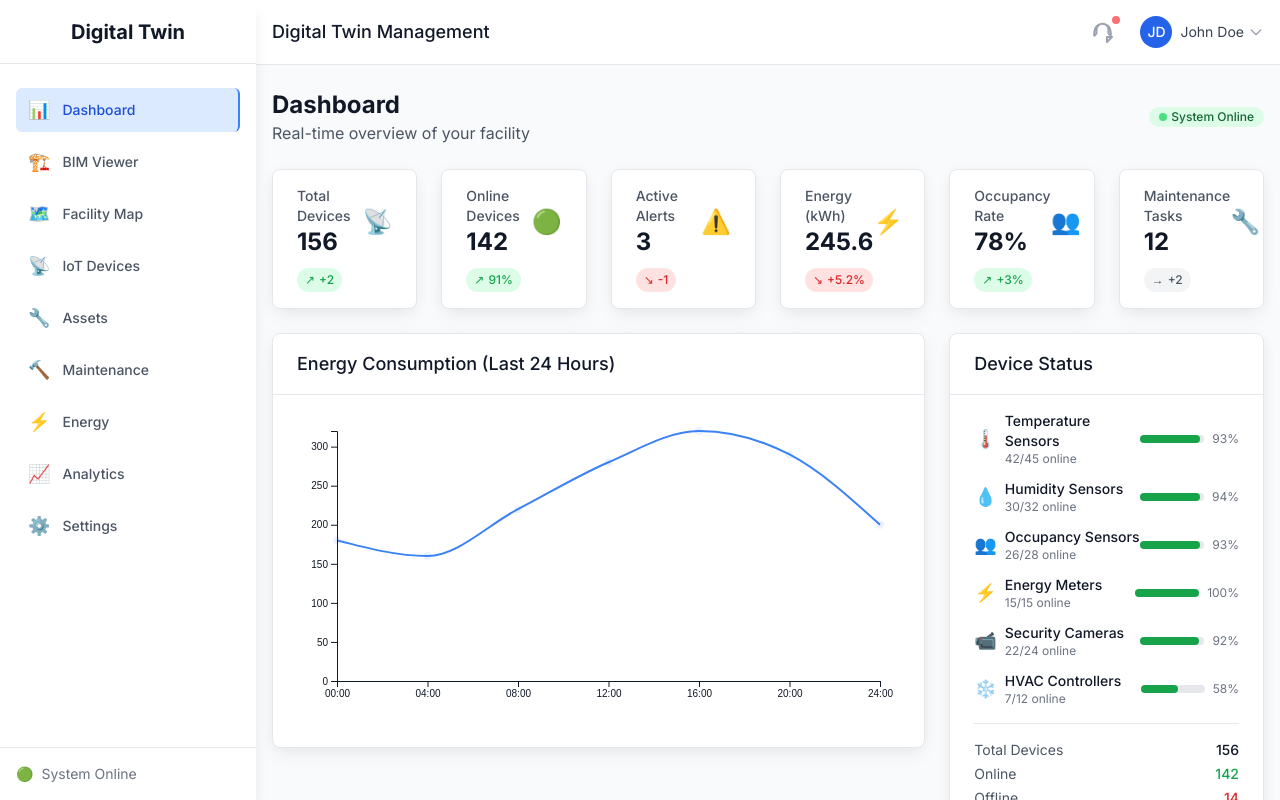
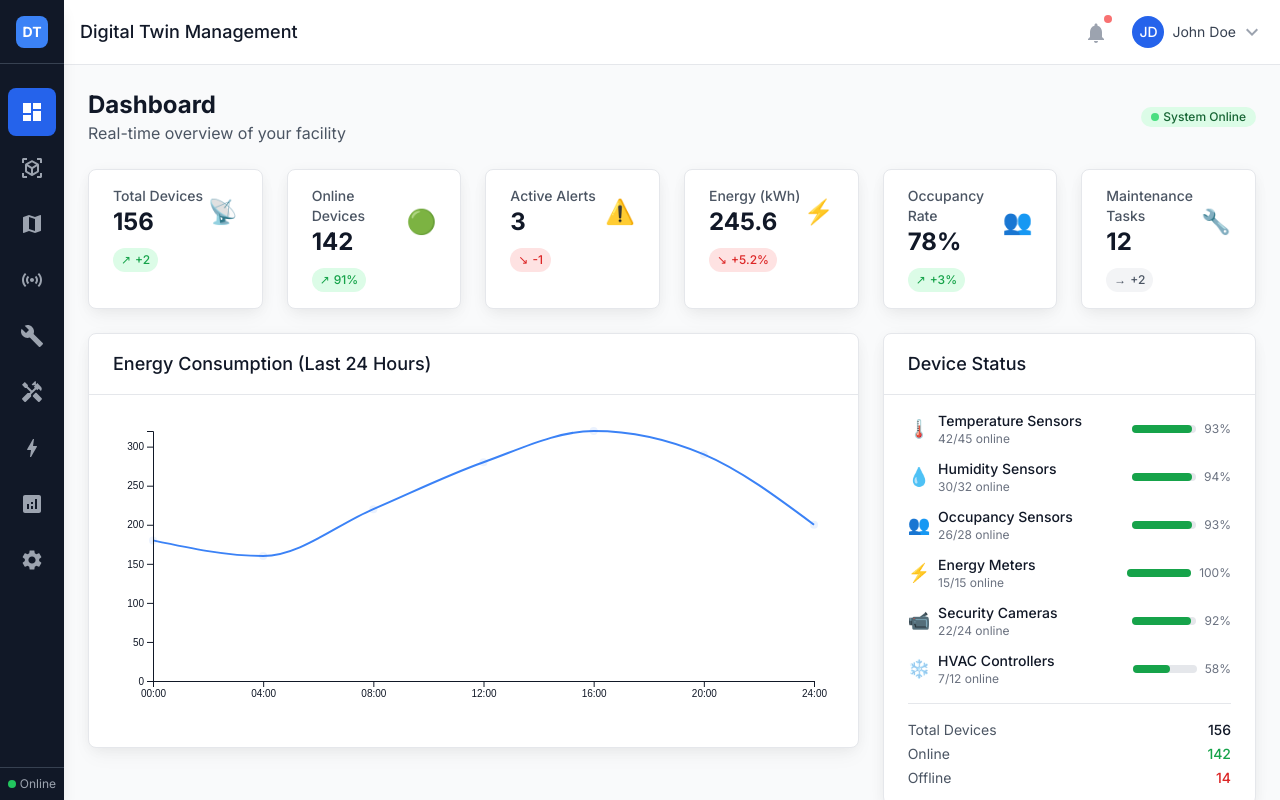
Before and after one commit to anmartincode/digital-twin-management, a React (Create React App) app in the folder frontend/: page / in a window 1280 px wide. Built offline with nearby package versions, Linux system fonts and the light colour scheme.

Commit message:
feat: integrate Material UI icons and fix compilation issues

```diff
--- a/frontend/package.json
+++ b/frontend/package.json
@@ -4,6 +4,10 @@
   "description": "Frontend for Digital Twin Management - Facility Management Integration",
   "private": true,
   "dependencies": {
+    "@emotion/react": "^11.14.0",
+    "@emotion/styled": "^11.14.1",
+    "@mui/icons-material": "^5.18.0",
+    "@mui/material": "^5.18.0",
     "@react-three/drei": "^9.99.0",
     "@react-three/fiber": "^8.15.0",
     "@types/d3": "^7.4.0",
--- a/frontend/src/components/Layout/Header.tsx
+++ b/frontend/src/components/Layout/Header.tsx
@@ -1,4 +1,7 @@
 import React, { useState } from 'react';
+import MenuIcon from '@mui/icons-material/Menu';
+import NotificationsIcon from '@mui/icons-material/Notifications';
+import KeyboardArrowDownIcon from '@mui/icons-material/KeyboardArrowDown';
 
 interface HeaderProps {
   onMenuClick: () => void;
@@ -18,9 +21,7 @@ const Header: React.FC<HeaderProps> = ({ onMenuClick }) => {
             onClick={onMenuClick}
             className="lg:hidden p-2 rounded-md text-gray-400 hover:text-gray-500 hover:bg-gray-100 focus:outline-none focus:ring-2 focus:ring-inset focus:ring-primary-500"
           >
-            <svg className="h-6 w-6" fill="none" viewBox="0 0 24 24" stroke="currentColor">
-              <path strokeLinecap="round" strokeLinejoin="round" strokeWidth={2} d="M4 6h16M4 12h16M4 18h16" />
-            </svg>
+            <MenuIcon className="h-6 w-6" />
           </button>
 
           {/* Page title */}
@@ -37,10 +38,8 @@ const Header: React.FC<HeaderProps> = ({ onMenuClick }) => {
               onClick={() => setNotificationsOpen(!notificationsOpen)}
               className="p-2 text-gray-400 hover:text-gray-500 hover:bg-gray-100 rounded-md focus:outline-none focus:ring-2 focus:ring-inset focus:ring-primary-500"
             >
-              <svg className="h-6 w-6" fill="none" viewBox="0 0 24 24" stroke="currentColor">
-                <path strokeLinecap="round" strokeLinejoin="round" strokeWidth={2} d="M15 17h5l-5 5v-5zM10.5 3.75a6 6 0 0 1 6 6v3.75l2.25 2.25V12a8.25 8.25 0 0 0-16.5 0v3.75l2.25-2.25V9.75a6 6 0 0 1 6-6z" />
-              </svg>
-              <span className="absolute top-1 right-1 block h-2 w-2 rounded-full bg-danger-400"></span>
+              <NotificationsIcon className="h-6 w-6" />
+              <span className="absolute top-1 right-1 block h-2 w-2 rounded-full bg-red-400"></span>
             </button>
 
             {/* Notifications dropdown */}
@@ -64,13 +63,11 @@ const Header: React.FC<HeaderProps> = ({ onMenuClick }) => {
               onClick={() => setUserMenuOpen(!userMenuOpen)}
               className="flex items-center text-sm rounded-full focus:outline-none focus:ring-2 focus:ring-offset-2 focus:ring-primary-500"
             >
-              <div className="h-8 w-8 rounded-full bg-primary-600 flex items-center justify-center">
+              <div className="h-8 w-8 rounded-full bg-blue-600 flex items-center justify-center">
                 <span className="text-white font-medium">JD</span>
               </div>
               <span className="ml-2 text-gray-700 hidden md:block">John Doe</span>
-              <svg className="ml-1 h-4 w-4 text-gray-400" fill="none" viewBox="0 0 24 24" stroke="currentColor">
-                <path strokeLinecap="round" strokeLinejoin="round" strokeWidth={2} d="M19 9l-7 7-7-7" />
-              </svg>
+              <KeyboardArrowDownIcon className="ml-1 h-4 w-4 text-gray-400" />
             </button>
 
             {/* User dropdown */}
--- a/frontend/src/components/Layout/Layout.tsx
+++ b/frontend/src/components/Layout/Layout.tsx
@@ -1,5 +1,4 @@
 import React, { useState } from 'react';
-import { Link, useLocation } from 'react-router-dom';
 import Sidebar from './Sidebar';
 import Header from './Header';
 
@@ -9,7 +8,6 @@ interface LayoutProps {
 
 const Layout: React.FC<LayoutProps> = ({ children }) => {
   const [sidebarOpen, setSidebarOpen] = useState(false);
-  const location = useLocation();
 
   return (
     <div className="flex h-screen bg-gray-50">
@@ -23,7 +21,7 @@ const Layout: React.FC<LayoutProps> = ({ children }) => {
 
         {/* Page content */}
         <main className="flex-1 overflow-x-hidden overflow-y-auto bg-gray-50">
-          <div className="container mx-auto px-4 py-6">
+          <div className="container mx-auto px-6 py-6">
             {children}
           </div>
         </main>
--- a/frontend/src/components/Layout/Sidebar.tsx
+++ b/frontend/src/components/Layout/Sidebar.tsx
@@ -1,5 +1,14 @@
 import React from 'react';
 import { Link, useLocation } from 'react-router-dom';
+import DashboardIcon from '@mui/icons-material/Dashboard';
+import ViewInArIcon from '@mui/icons-material/ViewInAr';
+import MapIcon from '@mui/icons-material/Map';
+import SensorsIcon from '@mui/icons-material/Sensors';
+import BuildIcon from '@mui/icons-material/Build';
+import HandymanIcon from '@mui/icons-material/Handyman';
+import BoltIcon from '@mui/icons-material/Bolt';
+import AnalyticsIcon from '@mui/icons-material/Analytics';
+import SettingsIcon from '@mui/icons-material/Settings';
 
 interface SidebarProps {
   isOpen: boolean;
@@ -7,15 +16,15 @@ interface SidebarProps {
 }
 
 const navigation = [
-  { name: 'Dashboard', href: '/', icon: '📊' },
-  { name: 'BIM Viewer', href: '/bim', icon: '🏗️' },
-  { name: 'Facility Map', href: '/map', icon: '🗺️' },
-  { name: 'IoT Devices', href: '/iot', icon: '📡' },
-  { name: 'Assets', href: '/assets', icon: '🔧' },
-  { name: 'Maintenance', href: '/maintenance', icon: '🔨' },
-  { name: 'Energy', href: '/energy', icon: '⚡' },
-  { name: 'Analytics', href: '/analytics', icon: '📈' },
-  { name: 'Settings', href: '/settings', icon: '⚙️' },
+  { name: 'Dashboard', href: '/', icon: DashboardIcon },
+  { name: 'BIM Viewer', href: '/bim', icon: ViewInArIcon },
+  { name: 'Facility Map', href: '/map', icon: MapIcon },
+  { name: 'IoT Devices', href: '/iot', icon: SensorsIcon },
+  { name: 'Assets', href: '/assets', icon: BuildIcon },
+  { name: 'Maintenance', href: '/maintenance', icon: HandymanIcon },
+  { name: 'Energy', href: '/energy', icon: BoltIcon },
+  { name: 'Analytics', href: '/analytics', icon: AnalyticsIcon },
+  { name: 'Settings', href: '/settings', icon: SettingsIcon },
 ];
 
 const Sidebar: React.FC<SidebarProps> = ({ isOpen, onClose }) => {
@@ -33,36 +42,42 @@ const Sidebar: React.FC<SidebarProps> = ({ isOpen, onClose }) => {
 
       {/* Sidebar */}
       <div className={`
-        fixed inset-y-0 left-0 z-50 w-64 bg-white shadow-lg transform transition-transform duration-300 ease-in-out lg:translate-x-0 lg:static lg:inset-0
+        fixed inset-y-0 left-0 z-50 w-16 bg-gray-900 shadow-lg transform transition-transform duration-300 ease-in-out lg:translate-x-0 lg:static lg:inset-0
         ${isOpen ? 'translate-x-0' : '-translate-x-full'}
       `}>
         {/* Logo */}
-        <div className="flex items-center justify-center h-16 px-4 border-b border-gray-200">
-          <h1 className="text-xl font-bold text-gray-900">
-            Digital Twin
-          </h1>
+        <div className="flex items-center justify-center h-16 px-2 border-b border-gray-700">
+          <div className="w-8 h-8 bg-blue-500 rounded-lg flex items-center justify-center">
+            <span className="text-white text-sm font-bold">DT</span>
+          </div>
         </div>
 
         {/* Navigation */}
-        <nav className="mt-6 px-4">
+        <nav className="mt-6 px-2">
           <div className="space-y-2">
             {navigation.map((item) => {
               const isActive = location.pathname === item.href;
+              const IconComponent = item.icon;
               return (
                 <Link
                   key={item.name}
                   to={item.href}
                   className={`
-                    flex items-center px-3 py-2 text-sm font-medium rounded-md transition-colors duration-200
+                    flex items-center justify-center w-12 h-12 text-lg rounded-lg transition-all duration-200 group relative
                     ${isActive
-                      ? 'bg-primary-100 text-primary-700 border-r-2 border-primary-500'
-                      : 'text-gray-600 hover:bg-gray-50 hover:text-gray-900'
+                      ? 'bg-blue-600 text-white'
+                      : 'text-gray-400 hover:bg-gray-800 hover:text-white'
                     }
                   `}
                   onClick={onClose}
+                  title={item.name}
                 >
-                  <span className="mr-3 text-lg">{item.icon}</span>
-                  {item.name}
+                  <IconComponent className="w-6 h-6" />
+
+                  {/* Tooltip */}
+                  <div className="absolute left-full ml-2 px-2 py-1 bg-gray-800 text-white text-xs rounded opacity-0 group-hover:opacity-100 transition-opacity duration-200 whitespace-nowrap z-50">
+                    {item.name}
+                  </div>
                 </Link>
               );
             })}
@@ -70,10 +85,10 @@ const Sidebar: React.FC<SidebarProps> = ({ isOpen, onClose }) => {
         </nav>
 
         {/* Footer */}
-        <div className="absolute bottom-0 w-full p-4 border-t border-gray-200">
-          <div className="flex items-center text-sm text-gray-500">
-            <span className="mr-2">🟢</span>
-            System Online
+        <div className="absolute bottom-0 w-full p-2 border-t border-gray-700">
+          <div className="flex items-center justify-center text-xs text-gray-400">
+            <span className="w-2 h-2 bg-green-500 rounded-full mr-1"></span>
+            <span className="hidden lg:block">Online</span>
           </div>
         </div>
       </div>
```
Also changed, not shown: 1 other file (tests, documents, lock files or other folders).
